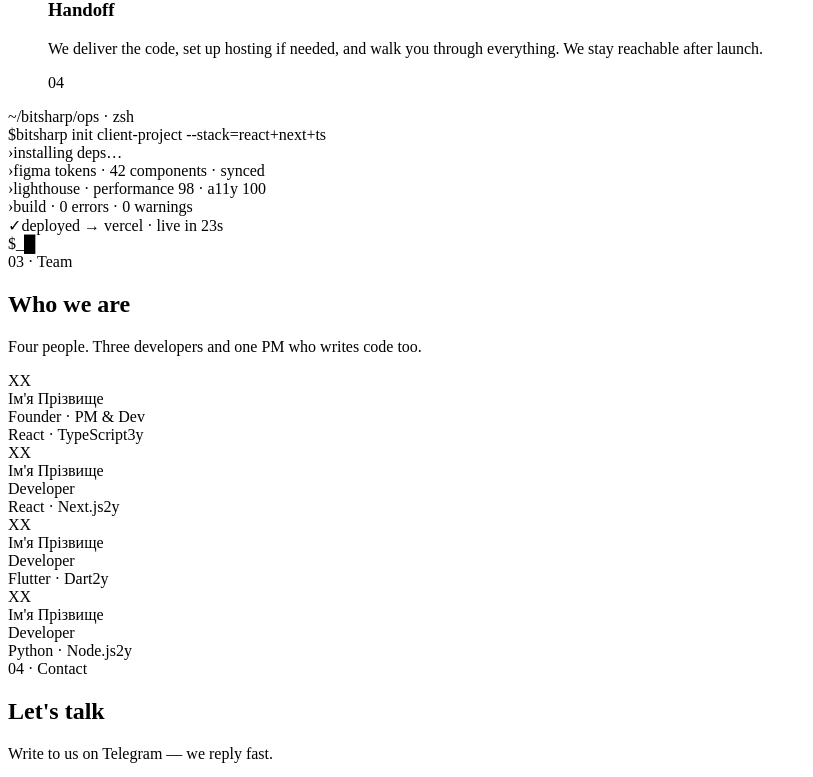
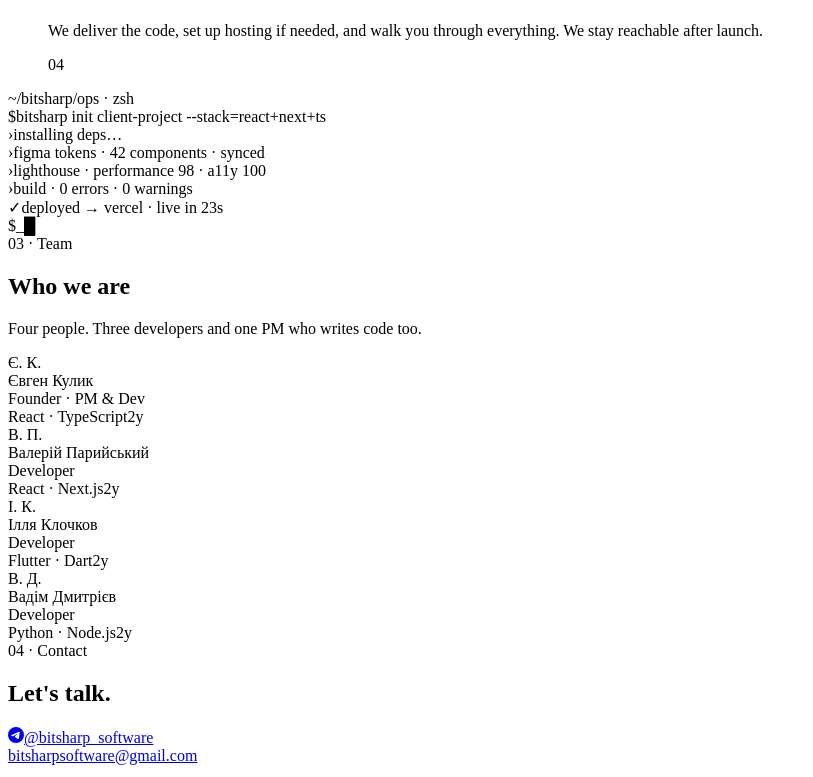
Before and after one commit to bit-sharp/bitsharp, a React (Vite) app: page / in a window 1280 px wide. Shown: the part 2006-2783 px from the top of the page, without its empty margins (0-813 px from the left). Built offline with nearby package versions, Linux system fonts and the light colour scheme; the HTML template or start-up script is replaced by a standard one.

Commit message:
Minor visual changes;

```diff
--- a/src/components/Contact.jsx
+++ b/src/components/Contact.jsx
@@ -1,24 +1,29 @@
 import { SiTelegram } from 'react-icons/si'
 
-// ⚠️  Replace TG_HANDLE and MAIL with your real contacts
-const TG_HANDLE = '@bitsharp'
-const TG_URL    = 'https://t.me/bitsharp'
-const MAIL      = 'hello@bitsharp.dev'
+const TG_HANDLE = '@bitsharp_software'
+const TG_URL    = 'https://t.me/bitsharpx'
+const MAIL      = 'bitsharpsoftware@gmail.com'
 
 export default function Contact({ copy }) {
   return (
     <section className="contact" id="contact">
-      <header className="sec-head">
-        <div className="sec-tag">04 · Contact</div>
-        <h2 className="sec-title">{copy.contactTitle}</h2>
-        <p className="sec-sub">{copy.contactSub}</p>
-      </header>
-      <div className="contact-links">
-        <a href={TG_URL} className="contact-tg" target="_blank" rel="noreferrer">
-          <SiTelegram className="contact-tg-icon" />
-          <span>{TG_HANDLE}</span>
-        </a>
-        <a href={`mailto:${MAIL}`} className="contact-mail">{MAIL}</a>
+      <div className="contact-inner">
+        <div className="contact-top">
+          <span className="sec-tag">04 · Contact</span>
+          <h2 className="contact-title">
+            {copy.contactTitle}<span className="contact-period">.</span>
+          </h2>
+        </div>
+        <div className="contact-bottom">
+          <a href={TG_URL} className="contact-tg" target="_blank" rel="noreferrer">
+            <SiTelegram className="contact-tg-icon" />
+            <span>{TG_HANDLE}</span>
+          </a>
+          <div className="contact-side">
+            <a href={`mailto:${MAIL}`} className="contact-mail">{MAIL}</a>
+            <p className="contact-note">{copy.contactSub}</p>
+          </div>
+        </div>
       </div>
     </section>
   )
--- a/src/components/Hero.jsx
+++ b/src/components/Hero.jsx
@@ -28,7 +28,6 @@ export default function Hero({ copy, accent, showGrid }) {
             <div className="meta-row"><span className="meta-k">index</span><span className="meta-v">001 / 042</span></div>
             <div className="meta-row"><span className="meta-k">latency</span><span className="meta-v">p99 · 12ms</span></div>
             <div className="meta-row"><span className="meta-k">availability</span><span className="meta-v">99.98 %</span></div>
-            <div className="meta-row"><span className="meta-k">on-call</span><span className="meta-v"><span className="dot dot-live" /> live</span></div>
           </div>
         </div>
         <div className="hero-foot">
--- a/src/data.js
+++ b/src/data.js
@@ -120,7 +120,7 @@ export const PROCESS = {
     { week: "Step 4",  title: "Handoff",           body: "We deliver the code, set up hosting if needed, and walk you through everything. We stay reachable after launch." }
   ],
   uk: [
-    { week: "Крок 1",  title: "Дзвінок",           body: "30–60 хвилин. Слухаємо що потрібно і чесно кажемо: що можемо зробити і скільки це займе." },
+    { week: "Крок 1",  title: "Дзвінок",           body: "30–60 хвилин. Слухаємо що потрібно і чесно кажемо: що можемо зробити і скільки це займе часу." },
     { week: "Крок 2",  title: "Дизайн у Figma",    body: "Перш ніж написати рядок коду — показуємо як це буде виглядати. Ви затверджуєте дизайн, тоді ми будуємо." },
     { week: "Крок 3",  title: "Розробка",           body: "Будуємо короткими циклами, показуємо прогрес по ходу. Ви завжди в курсі, ніяких сюрпризів наприкінці." },
     { week: "Крок 4",  title: "Здача",              body: "Передаємо код, налаштовуємо хостинг за потреби, пояснюємо все. Залишаємось на зв'язку після запуску." }
@@ -131,10 +131,9 @@ export const WORK = [
   { client: "Placeholder",  sector: "Web",  year: "2025", note: "Add your project here.", metric: "—" },
 ]
 
-// ⚠️  Replace with your real names before going live
 export const TEAM = [
-  { initials: "XX", name: "Ім'я Прізвище", role: "Founder · PM & Dev", yrs: 3, focus: "React · TypeScript" },
-  { initials: "XX", name: "Ім'я Прізвище", role: "Developer",           yrs: 2, focus: "React · Next.js"   },
-  { initials: "XX", name: "Ім'я Прізвище", role: "Developer",           yrs: 2, focus: "Flutter · Dart"    },
-  { initials: "XX", name: "Ім'я Прізвище", role: "Developer",           yrs: 2, focus: "Python · Node.js"  },
+  { initials: "Є. К.", name: "Євген Кулик", role: "Founder · PM & Dev", yrs: 2, focus: "React · TypeScript" },
+  { initials: "В. П.", name: "Валерій Парийський", role: "Developer",           yrs: 2, focus: "React · Next.js"   },
+  { initials: "І. К.", name: "Ілля Клочков", role: "Developer",           yrs: 2, focus: "Flutter · Dart"    },
+  { initials: "В. Д.", name: "Вадім Дмитрієв", role: "Developer",           yrs: 2, focus: "Python · Node.js"  },
 ]
--- a/src/styles.css
+++ b/src/styles.css
@@ -732,62 +732,37 @@ img { max-width: 100%; display: block; }
    Contact
    ------------------------------------------------------------ */
 .contact { padding: 100px var(--gutter); border-bottom: 1px solid var(--line-soft); }
-.contact-grid {
-  max-width: var(--maxw);
-  margin: 0 auto;
-  display: grid;
-  grid-template-columns: 1.4fr 1fr;
-  gap: 64px;
+.contact-inner { max-width: var(--maxw); margin: 0 auto; }
+.contact-top {
+  border-top: 1px solid var(--line-soft);
+  padding-top: 24px;
+  display: flex;
+  flex-direction: column;
+  gap: 20px;
 }
-@media (max-width: 920px) { .contact-grid { grid-template-columns: 1fr; gap: 40px; } }
-.contact-form { display: flex; flex-direction: column; gap: 24px; }
-.field { display: flex; flex-direction: column; gap: 8px; }
-.field label {
-  font-family: var(--mono);
-  font-size: 11px;
-  text-transform: uppercase;
-  letter-spacing: 0.1em;
-  color: var(--fg-3);
+.contact-title {
+  font-family: var(--serif);
+  font-size: clamp(64px, 9vw, 120px);
+  letter-spacing: -0.03em;
+  line-height: 0.9;
+  margin: 0 0 48px;
+  font-weight: 400;
 }
-.field input, .field textarea {
-  font-family: var(--sans);
-  font-size: 16px;
-  color: var(--fg);
-  background: transparent;
-  border: 0;
-  border-bottom: 1px solid var(--line);
-  padding: 12px 2px;
-  outline: none;
-  resize: none;
-  transition: border-color .2s;
+.contact-period { color: var(--accent); }
+.contact-bottom {
+  display: flex;
+  align-items: flex-end;
+  justify-content: space-between;
+  border-top: 1px solid var(--line-soft);
+  padding-top: 32px;
+  gap: 32px;
 }
-.field input::placeholder, .field textarea::placeholder { color: var(--fg-3); }
-.field input:focus, .field textarea:focus { border-bottom-color: var(--accent); }
-
-.chips { display: flex; flex-wrap: wrap; gap: 8px; padding: 6px 0 4px; }
-.chip {
-  padding: 8px 14px;
-  border: 1px solid var(--line);
-  border-radius: 999px;
-  font-family: var(--mono);
-  font-size: 12px;
-  color: var(--fg-2);
-  transition: all .2s;
-}
-.chip:hover { border-color: var(--fg-3); color: var(--fg); }
-.chip.is-on {
-  background: var(--accent);
-  color: #0d0d10;
-  border-color: var(--accent);
-}
-
-.contact-links { max-width: var(--maxw); margin: 0 auto; display: flex; flex-direction: column; gap: 18px; }
 .contact-tg {
   display: inline-flex;
   align-items: center;
   gap: 18px;
   font-family: var(--serif);
-  font-size: clamp(36px, 6vw, 72px);
+  font-size: clamp(32px, 5vw, 64px);
   letter-spacing: -0.02em;
   line-height: 1;
   color: var(--fg);
@@ -795,40 +770,32 @@ img { max-width: 100%; display: block; }
 }
 .contact-tg:hover { color: var(--accent); }
 .contact-tg-icon { width: 0.75em; height: 0.75em; flex-shrink: 0; }
+.contact-side {
+  display: flex;
+  flex-direction: column;
+  align-items: flex-end;
+  gap: 8px;
+  padding-bottom: 4px;
+}
 .contact-mail {
   font-family: var(--mono);
   font-size: 13px;
   color: var(--fg-3);
   transition: color .2s;
-  margin-left: 4px;
 }
 .contact-mail:hover { color: var(--fg-2); }
-
-.contact-aside { display: flex; flex-direction: column; gap: 28px; }
-.ca-block {
-  display: grid;
-  grid-template-columns: 110px 1fr;
-  gap: 16px;
-  padding-bottom: 22px;
-  border-bottom: 1px dashed var(--line-soft);
+.contact-note {
+  font-size: 13px;
+  color: var(--fg-3);
+  margin: 0;
+  text-align: right;
+  max-width: 28ch;
 }
-.ca-block:last-child { border-bottom: 0; }
-.ca-k {
-  font-family: var(--mono);
-  font-size: 11px;
-  text-transform: uppercase;
-  letter-spacing: 0.08em;
-  color: var(--fg-3);
+@media (max-width: 640px) {
+  .contact-bottom { flex-direction: column; align-items: flex-start; }
+  .contact-side { align-items: flex-start; }
+  .contact-note { text-align: left; }
 }
-.ca-v {
-  font-family: var(--serif);
-  font-size: 22px;
-  letter-spacing: -0.015em;
-  line-height: 1.25;
-}
-a.ca-v { color: var(--accent); transition: color .2s; }
-a.ca-v:hover { color: var(--fg); }
-.ca-block-quiet .ca-v { font-family: var(--sans); font-size: 14px; color: var(--fg-2); line-height: 1.5; }
 
 /* ------------------------------------------------------------
    Footer
```
